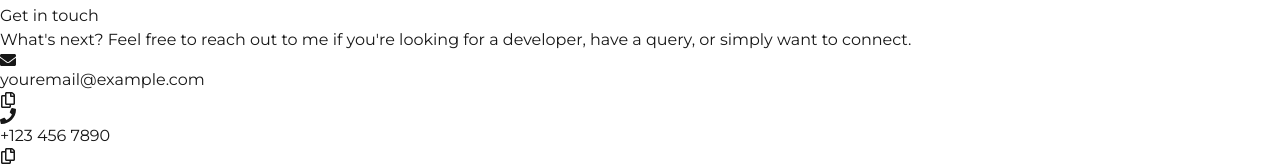
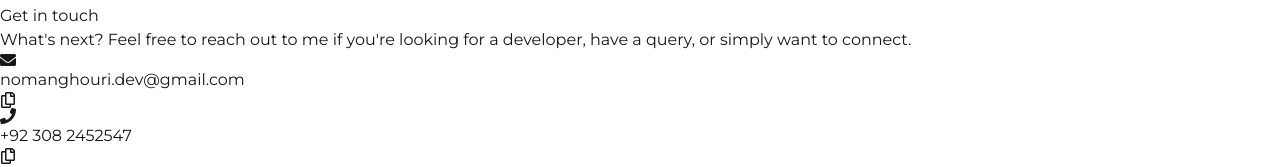
Before and after one commit to NomanKhaliq1/portfolio-with-talwind, a Next.js app: page / in a window 1280 px wide. Shown: the part 4619-4786 px from the top of the page. Built offline with nearby package versions, Linux system fonts and the light colour scheme.

Commit message:
Update footer.tsx

```diff
--- a/src/app/components/footer.tsx
+++ b/src/app/components/footer.tsx
@@ -36,10 +36,10 @@ const FooterContact: FC = () => {
         <div className="flex flex-col items-center space-y-4 mb-8">
           <div className="flex items-center space-x-3 text-lg">
             <FaEnvelope className="text-gray-600" />
-            <span className="text-gray-800 font-medium">youremail@example.com</span>
+            <span className="text-gray-800 font-medium">nomanghouri.dev@gmail.com</span>
             <FaRegCopy
               className="text-gray-500 cursor-pointer hover:text-gray-800"
-              onClick={() => copyToClipboard("youremail@example.com")}
+              onClick={() => copyToClipboard("nomanghouri.dev@gmail.com")}
             />
           </div>
           {copied === "youremail@example.com" && (
@@ -47,10 +47,10 @@ const FooterContact: FC = () => {
           )}
           <div className="flex items-center space-x-3 text-lg">
             <FaPhone className="text-gray-600" />
-            <span className="text-gray-800 font-medium">+123 456 7890</span>
+            <span className="text-gray-800 font-medium">+92 308 2452547</span>
             <FaRegCopy
               className="text-gray-500 cursor-pointer hover:text-gray-800"
-              onClick={() => copyToClipboard("+123 456 7890")}
+              onClick={() => copyToClipboard("+92 308 2452547")}
             />
           </div>
           {copied === "+123 456 7890" && (
```
